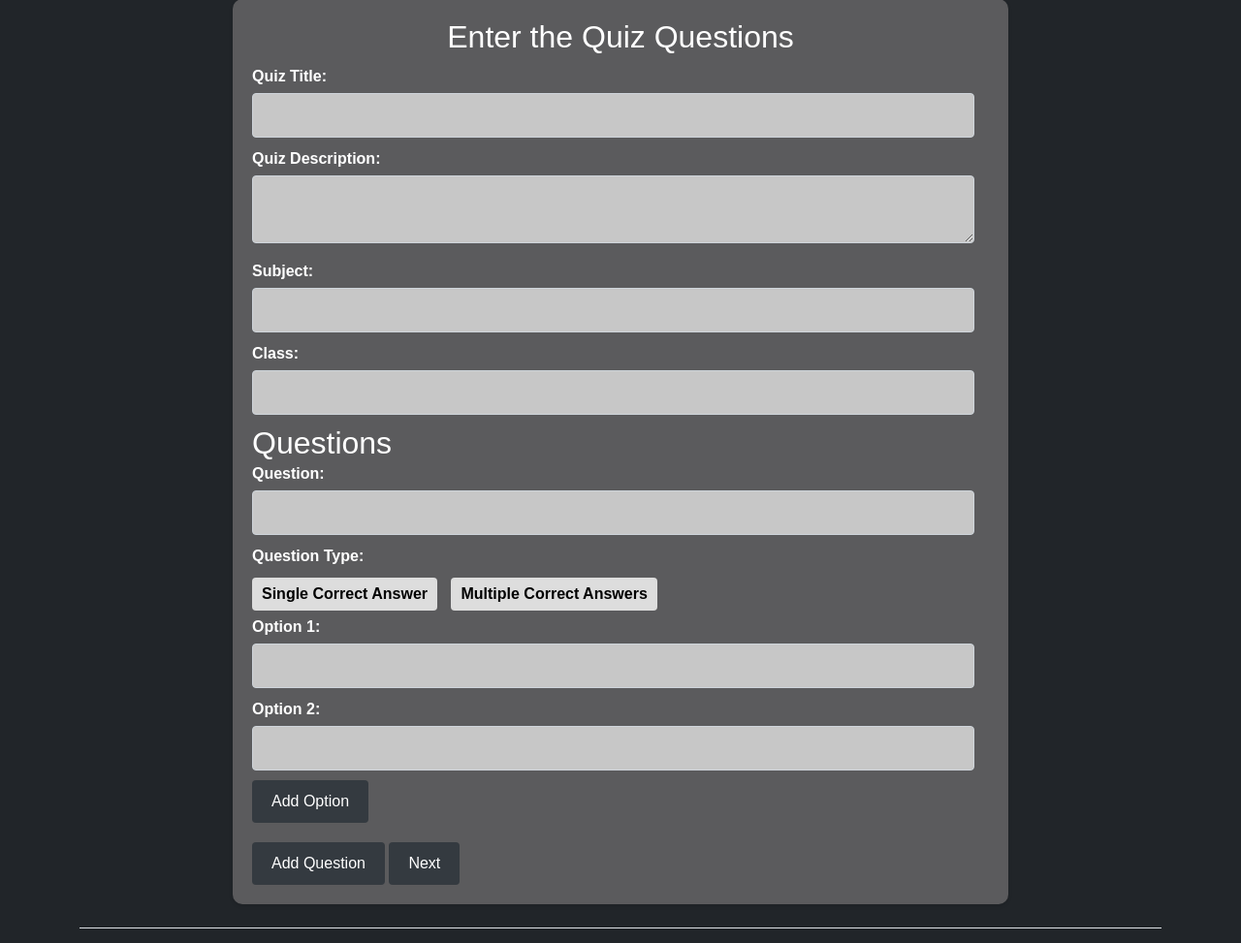
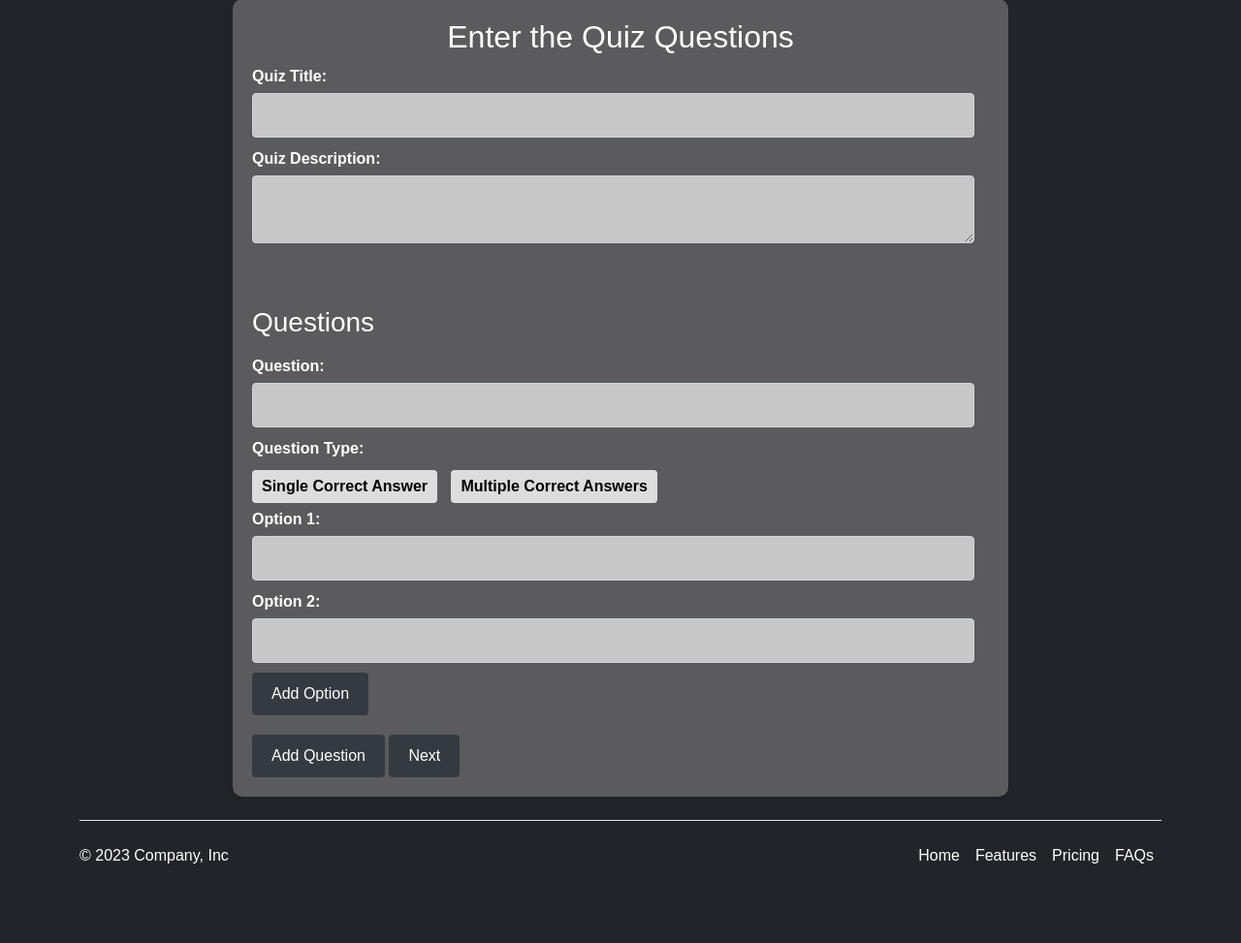
Before and after one commit to Abdelouafi09/UPM_Quiz, a Flask app: page /quiz/create in a window 1280 px wide. Shown: the part 77-1050 px from the top of the page at 97% size. After the commit the page ends 968 px from the top, so only its background shows below. Run offline with Flask 3, Linux system fonts and the light colour scheme.

Commit message:
finale style

```diff
--- a/templates/create_quiz.html
+++ b/templates/create_quiz.html
@@ -45,7 +45,10 @@
     font-weight: bold;
 
 }
-
+form h3{
+  margin-top:3rem;
+  margin-bottom:1rem;
+}
 form input[type="text"],
 form select,
 form textarea,
@@ -103,9 +106,9 @@
 }
 
 .question .question-type label {
-    display: inline-block;
+    display: block;
     margin-right: 10px;
-    color: #343a40;
+    color: #fff;
 }
 
 .question .question-type input[type="radio"] {
@@ -150,13 +153,7 @@
 
             <label for="quiz-description">Quiz Description:</label>
             <textarea id="quiz-description" name="quiz_description" required></textarea>
-
-           <label for="subject">Subject:</label>
-            <input type="text" id="subject" name="subject" required>
-
-            <label for="class">Class:</label>
-            <input type="text" id="class" name="class" required>
-            <h2>Questions</h2>
+            <h3>Questions</h3>
             <div id="question-section">
                 <div class="question">
                     <label for="question-1">Question:</label>
--- a/templates/pr_home.html
+++ b/templates/pr_home.html
@@ -18,7 +18,7 @@
         }
 
         header {
-            background-color: #343a40;
+
             padding: 20px;
         }
 
@@ -99,6 +99,7 @@
     <div class="content">
         <header>
             <h1>Welcome, Professor!</h1>
+          <hr>
         </header>
         <div class="welcome-message">
             <h2>Manage Your Quizzes</h2>
--- a/templates/st_home.html
+++ b/templates/st_home.html
@@ -18,7 +18,7 @@
         }
 
         header {
-            background-color: #343a40;
+
             padding: 20px;
         }
 
@@ -83,6 +83,7 @@
     <div class="content">
         <header>
             <h1>Welcome, Student!</h1>
+          <hr>
         </header>
         <div class="welcome-message">
             <h2>Take Quizzes</h2>
```
